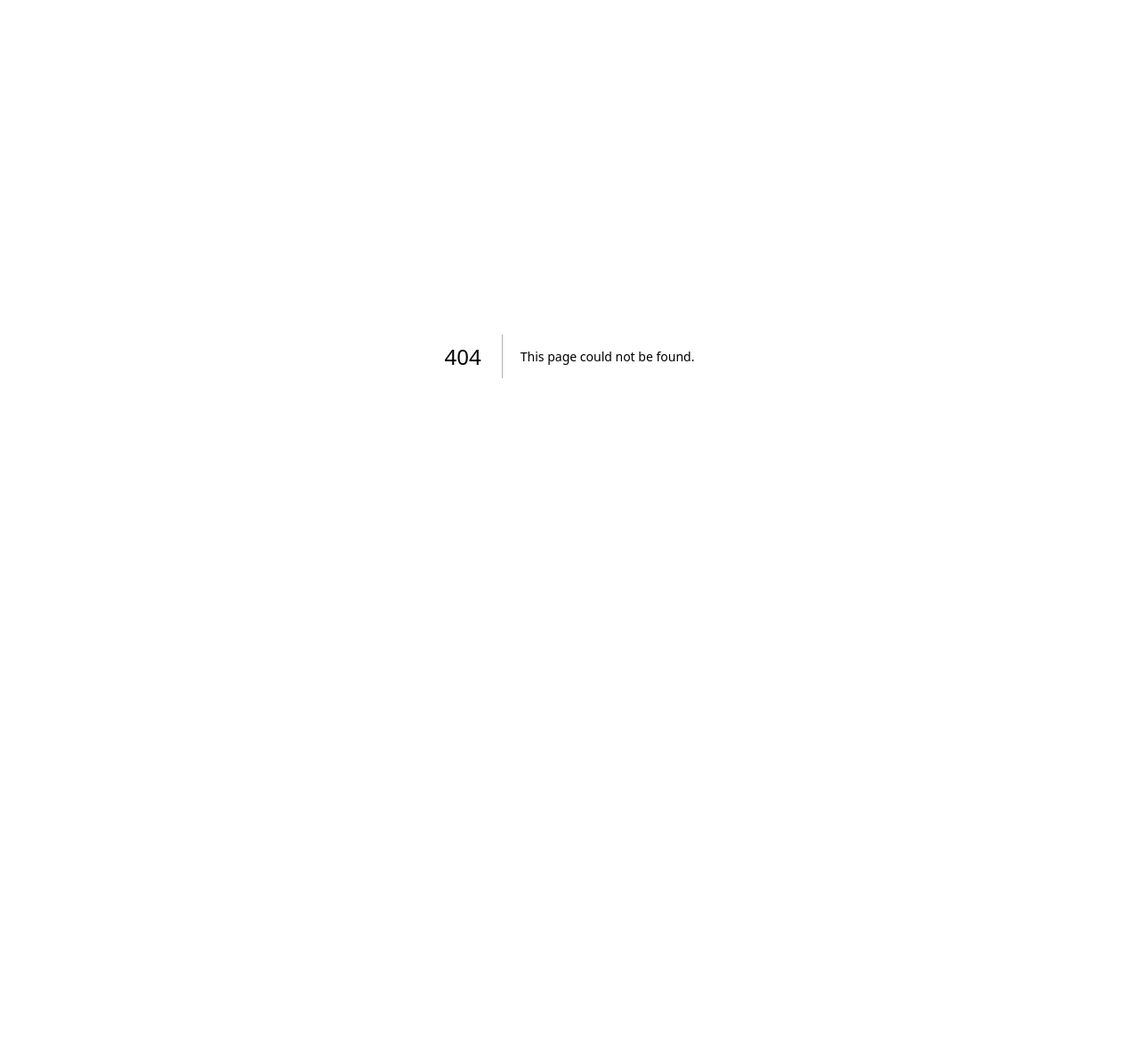
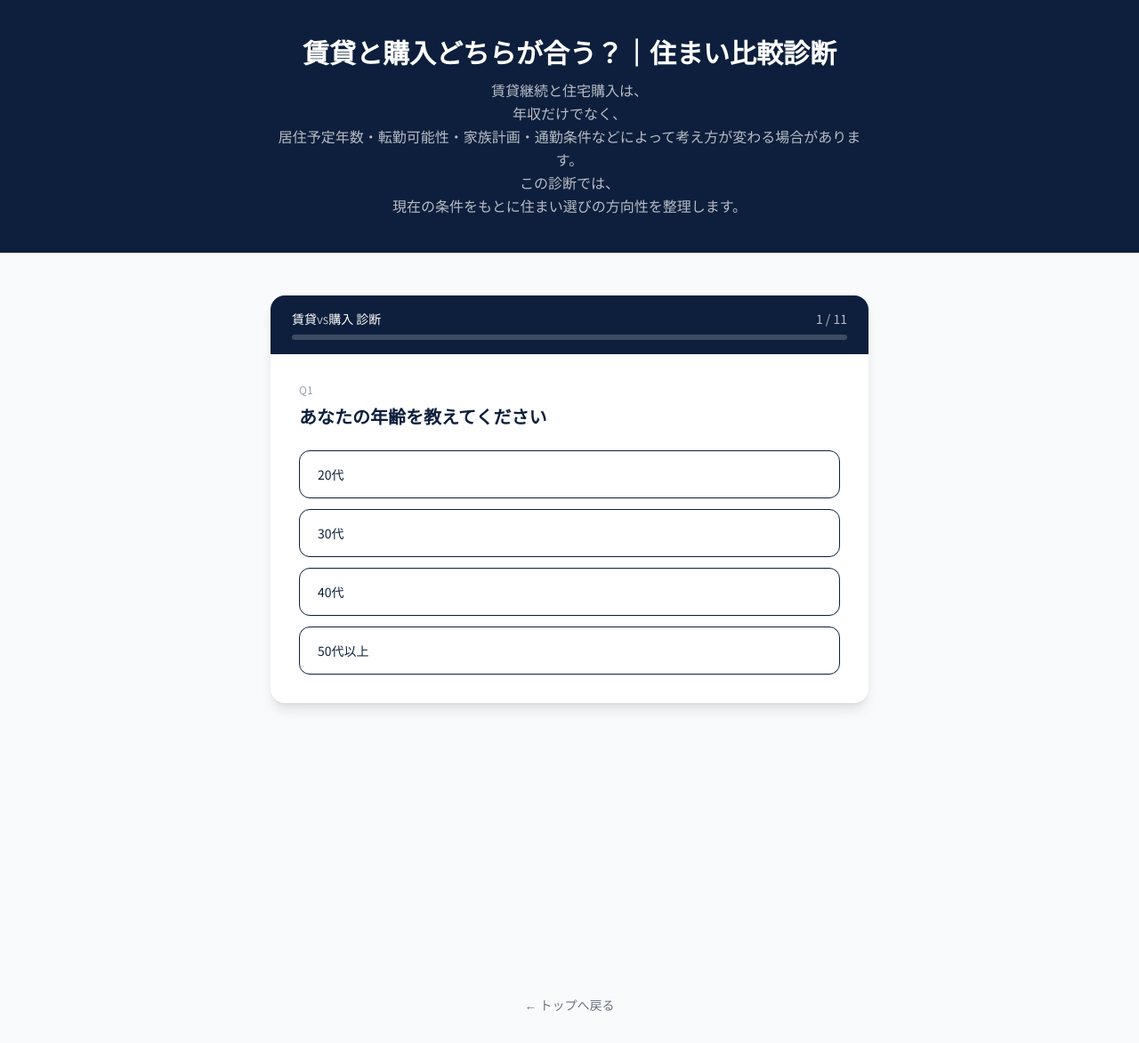
Before and after one commit to idsp0731-gif/onza-estate, a Next.js app: page /rent-vs-buy-simulation in a window 1280 px wide. Before the commit this address had no page. Shown: the whole page at 89% size. Before the commit the page ends 800 px from the top, so only its background shows below. Built offline with nearby package versions, Linux system fonts and the light colour scheme.

Commit message:
feat: 診断ページのURLと内容を更新

```diff
--- a/src/app/diagnosis/page.tsx
+++ /dev/null
@@ -1,34 +0,0 @@
-import type { Metadata } from 'next';
-import Link from 'next/link';
-import RentBuyDiagnosis from '@/components/RentBuyDiagnosis';
-
-export const metadata: Metadata = {
-  title: '賃貸・購入かんたん診断｜ONZA Estate',
-  description: '10問の質問に答えるだけで賃貸・購入どちらが合うか診断できます。',
-};
-
-export default function DiagnosisPage() {
-  return (
-    <div className="min-h-screen bg-gray-50">
-      <div className="bg-[#0d1f3c] py-10 px-4">
-        <div className="max-w-2xl mx-auto text-center">
-          <h1 className="text-2xl md:text-3xl font-bold text-white mb-3">
-            賃貸・購入 かんたん診断
-          </h1>
-          <p className="text-sm md:text-base text-white/70 font-light">
-            10問の質問に答えるだけで、あなたの状況に合った方向性をお伝えします。
-          </p>
-        </div>
-      </div>
-      <RentBuyDiagnosis />
-      <div className="py-8 text-center">
-        <Link
-          href="/"
-          className="text-sm text-gray-500 hover:text-[#0d1f3c] transition-colors"
-        >
-          ← トップへ戻る
-        </Link>
-      </div>
-    </div>
-  );
-}
--- /dev/null
+++ b/src/app/rent-vs-buy-simulation/page.tsx
@@ -0,0 +1,38 @@
+import type { Metadata } from 'next';
+import Link from 'next/link';
+import RentBuyDiagnosis from '@/components/RentBuyDiagnosis';
+
+export const metadata: Metadata = {
+  title: '賃貸と購入どちらが合う？｜住まい比較診断｜ONZA Estate',
+  description: '賃貸継続か住宅購入か。居住年数・転勤可能性・家族計画など11の質問で住まい選びの方向性を診断します。',
+};
+
+export default function RentVsBuySimulationPage() {
+  return (
+    <div className="min-h-screen bg-gray-50">
+      <div className="bg-[#0d1f3c] py-10 px-4">
+        <div className="max-w-2xl mx-auto text-center">
+          <h1 className="text-2xl md:text-3xl font-bold text-white mb-3">
+            賃貸と購入どちらが合う？｜住まい比較診断
+          </h1>
+          <p className="text-sm md:text-base text-white/70 font-light leading-relaxed">
+            賃貸継続と住宅購入は、<br />
+            年収だけでなく、<br />
+            居住予定年数・転勤可能性・家族計画・通勤条件などによって考え方が変わる場合があります。<br />
+            この診断では、<br />
+            現在の条件をもとに住まい選びの方向性を整理します。
+          </p>
+        </div>
+      </div>
+      <RentBuyDiagnosis />
+      <div className="py-8 text-center">
+        <Link
+          href="/"
+          className="text-sm text-gray-500 hover:text-[#0d1f3c] transition-colors"
+        >
+          ← トップへ戻る
+        </Link>
+      </div>
+    </div>
+  );
+}
--- a/src/components/NavigationButtons.tsx
+++ b/src/components/NavigationButtons.tsx
@@ -95,7 +95,7 @@ export default function NavigationButtons() {
             <span className="ml-4 shrink-0">→</span>
           </Link>
           <Link
-            href="/diagnosis"
+            href="/rent-vs-buy-simulation"
             className="flex items-center justify-between border border-[#2C5F6E] text-[#2C5F6E] rounded-lg px-4 py-3 font-light text-sm hover:bg-[#2C5F6E] hover:text-white transition-colors"
           >
             <span>賃貸・購入 かんたん診断を試してみる</span>
```
